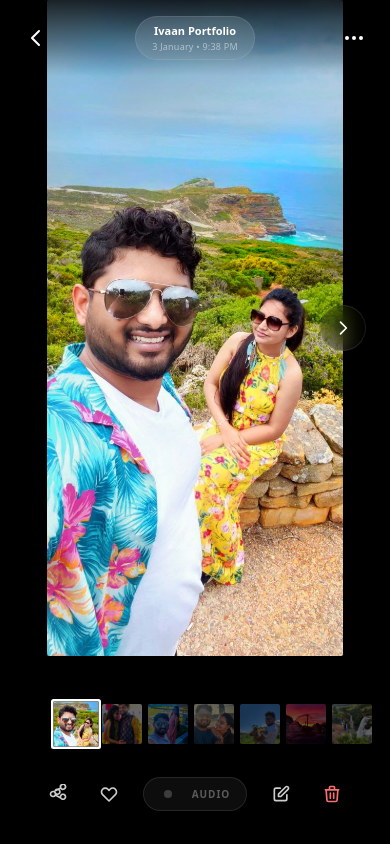
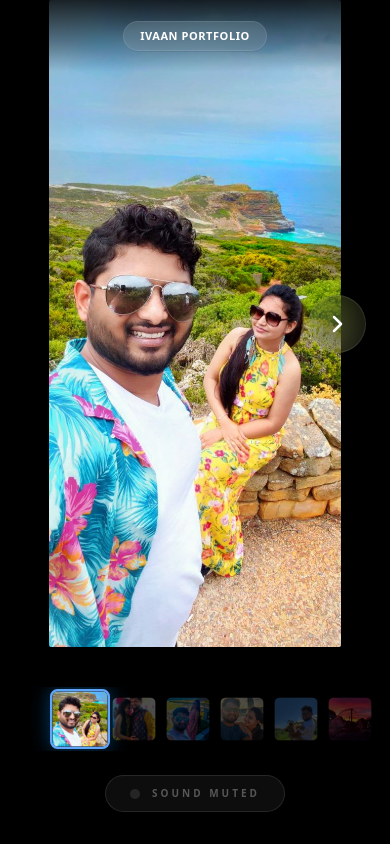
Before and after one commit to himanshunimje1/Ivaan-portfolio-Personal-Website, a React (Vite) app: page / in a window 390 px wide. Built offline with nearby package versions, Linux system fonts and the light colour scheme.

Commit message:
feat: simplify iPhone gallery and add scroll-to-navigate

```diff
--- a/src/App.jsx
+++ b/src/App.jsx
@@ -46,6 +46,24 @@ export default function App() {
     }
   };
 
+  // Add scroll/wheel listener for picture changing
+  useEffect(() => {
+    const handleWheel = (e) => {
+      // deltaY > 0 means scroll down -> next picture (right)
+      // deltaY < 0 means scroll up -> previous picture (left)
+      if (Math.abs(e.deltaY) > 30) { // Threshold to prevent too fast switching
+        if (e.deltaY > 0) {
+          paginate(1);
+        } else {
+          paginate(-1);
+        }
+      }
+    };
+
+    window.addEventListener('wheel', handleWheel, { passive: true });
+    return () => window.removeEventListener('wheel', handleWheel);
+  }, [currentIndex, photos.length]);
+
   if (photos.length === 0) return (
     <div className="h-screen w-screen bg-black flex items-center justify-center">
       <div className="w-8 h-8 border-4 border-white/20 border-t-white rounded-full animate-spin" />
@@ -77,16 +95,15 @@ export default function App() {
 
       {/* Top Navigation Bar */}
       <div className="absolute top-0 w-full z-30 p-4 flex items-center justify-between bg-gradient-to-b from-black/80 to-transparent">
-        <button className="p-2 hover:bg-white/10 rounded-full transition-colors">
+        <button className="p-2 opacity-0 pointer-events-none">
           <svg className="w-6 h-6" fill="none" stroke="currentColor" viewBox="0 0 24 24"><path strokeLinecap="round" strokeLinejoin="round" strokeWidth={2} d="M15 19l-7-7 7-7" /></svg>
         </button>
 
         <div className="bg-white/10 backdrop-blur-md px-4 py-1.5 rounded-full border border-white/10 text-center">
-          <div className="text-[11px] font-semibold">Ivaan Portfolio</div>
-          <div className="text-[9px] text-white/50 tracking-wide">3 January • 9:38 PM</div>
+          <div className="text-[11px] font-semibold tracking-wider uppercase">Ivaan Portfolio</div>
         </div>
 
-        <button className="p-2 hover:bg-white/10 rounded-full transition-colors">
+        <button className="p-2 opacity-0 pointer-events-none">
           <svg className="w-6 h-6" fill="none" stroke="currentColor" viewBox="0 0 24 24"><path strokeLinecap="round" strokeLinejoin="round" strokeWidth={2} d="M5 12h.01M12 12h.01M19 12h.01M6 12a1 1 0 11-2 0 1 1 0 012 0zm7 0a1 1 0 11-2 0 1 1 0 012 0zm7 0a1 1 0 11-2 0 1 1 0 012 0z" /></svg>
         </button>
       </div>
@@ -116,16 +133,16 @@ export default function App() {
           <button
             onClick={() => paginate(-1)}
             disabled={currentIndex === 0}
-            className={`pointer-events-auto p-3 rounded-full bg-black/20 backdrop-blur-md border border-white/10 hover:bg-white/10 transition-all ${currentIndex === 0 ? 'opacity-0' : 'opacity-100'}`}
+            className={`pointer-events-auto p-4 rounded-full bg-white/5 backdrop-blur-xl border border-white/10 hover:bg-white/20 transition-all ${currentIndex === 0 ? 'opacity-0' : 'opacity-100'}`}
           >
-            <svg className="w-5 h-5" fill="none" stroke="currentColor" viewBox="0 0 24 24"><path strokeLinecap="round" strokeLinejoin="round" strokeWidth={2} d="M15 19l-7-7 7-7" /></svg>
+            <svg className="w-6 h-6" fill="none" stroke="currentColor" viewBox="0 0 24 24"><path strokeLinecap="round" strokeLinejoin="round" strokeWidth={2.5} d="M15 19l-7-7 7-7" /></svg>
           </button>
           <button
             onClick={() => paginate(1)}
             disabled={currentIndex === photos.length - 1}
-            className={`pointer-events-auto p-3 rounded-full bg-black/20 backdrop-blur-md border border-white/10 hover:bg-white/10 transition-all ${currentIndex === photos.length - 1 ? 'opacity-0' : 'opacity-100'}`}
+            className={`pointer-events-auto p-4 rounded-full bg-white/5 backdrop-blur-xl border border-white/10 hover:bg-white/20 transition-all ${currentIndex === photos.length - 1 ? 'opacity-0' : 'opacity-100'}`}
           >
-            <svg className="w-5 h-5" fill="none" stroke="currentColor" viewBox="0 0 24 24"><path strokeLinecap="round" strokeLinejoin="round" strokeWidth={2} d="M9 5l7 7-7 7" /></svg>
+            <svg className="w-6 h-6" fill="none" stroke="currentColor" viewBox="0 0 24 24"><path strokeLinecap="round" strokeLinejoin="round" strokeWidth={2.5} d="M9 5l7 7-7 7" /></svg>
           </button>
         </div>
       </div>
@@ -145,10 +162,10 @@ export default function App() {
                 setDirection(i > currentIndex ? 1 : -1);
                 setCurrentIndex(i);
               }}
-              className={`flex-shrink-0 h-10 w-10 rounded-sm overflow-hidden cursor-pointer transition-all duration-300 ${
+              className={`flex-shrink-0 h-12 w-12 rounded-md overflow-hidden cursor-pointer transition-all duration-300 ${
                 i === currentIndex
-                  ? 'scale-125 border-2 border-white opacity-100'
-                  : 'opacity-40 hover:opacity-100'
+                  ? 'scale-125 border-2 border-blue-400 opacity-100 z-10 shadow-[0_0_15px_rgba(0,150,255,0.4)]'
+                  : 'opacity-30 hover:opacity-100 scale-90'
               }`}
             >
               <img src={photo.url} className="w-full h-full object-cover" alt="" />
@@ -156,24 +173,25 @@ export default function App() {
           ))}
         </div>
 
-        {/* Bottom Actions Bar */}
-        <div className="flex items-center justify-between px-6 text-white/80 max-w-md mx-auto w-full">
-          <button className="p-2 hover:bg-white/10 rounded-lg transition-colors"><svg className="w-5 h-5" fill="none" stroke="currentColor" viewBox="0 0 24 24"><path strokeLinecap="round" strokeLinejoin="round" strokeWidth={2} d="M8.684 13.342C8.886 12.938 9 12.482 9 12c0-.482-.114-.938-.316-1.342m0 2.684a3 3 0 110-2.684m0 2.684l6.632 3.316m-6.632-6a3 3 0 100-2.684l6.632-3.316m0 0a3 3 0 105.367-2.684 3 3 0 00-5.367 2.684zm0 9.316a3 3 0 105.368 2.684 3 3 0 00-5.368-2.684z" /></svg></button>
-          <button className="p-2 hover:bg-white/10 rounded-lg transition-colors"><svg className="w-5 h-5" fill="none" stroke="currentColor" viewBox="0 0 24 24"><path strokeLinecap="round" strokeLinejoin="round" strokeWidth={2} d="M4.318 6.318a4.5 4.5 0 000 6.364L12 20.364l7.682-7.682a4.5 4.5 0 00-6.364-6.364L12 7.636l-1.318-1.318a4.5 4.5 0 00-6.364 0z" /></svg></button>
-
-          {/* Main Navigation Control Area */}
-          <div className="flex items-center gap-4 bg-white/5 backdrop-blur-xl rounded-full px-4 py-2 border border-white/10">
+        {/* Bottom Actions Bar - Minimalized */}
+        <div className="flex items-center justify-center px-6 text-white/80 max-w-md mx-auto w-full">
+          {/* Audio toggle in place of old icons */}
+          <div className="flex items-center gap-4 bg-white/5 backdrop-blur-2xl rounded-full px-6 py-2.5 border border-white/10 shadow-xl">
             <button
-              onClick={() => setIsPlaying(!isPlaying)}
-              className="p-1 hover:text-white transition-colors"
+              onClick={() => {
+                if (audioRef.current) {
+                  if (isPlaying) audioRef.current.pause(); else audioRef.current.play();
+                  setIsPlaying(!isPlaying);
+                }
+              }}
+              className="flex items-center gap-3 group"
             >
-              <div className={`w-2 h-2 rounded-full ${isPlaying ? 'bg-blue-400 shadow-[0_0_10px_cyan]' : 'bg-white/20'}`} />
+              <div className={`w-2.5 h-2.5 rounded-full transition-all duration-500 ${isPlaying ? 'bg-blue-400 shadow-[0_0_10px_cyan] scale-110' : 'bg-white/10'}`} />
+              <span className={`text-[10px] font-bold tracking-[0.3em] uppercase transition-colors ${isPlaying ? 'text-white' : 'text-white/30'}`}>
+                {isPlaying ? 'Sound Active' : 'Sound Muted'}
+              </span>
             </button>
-            <span className="text-[10px] font-bold tracking-widest uppercase opacity-40">Audio</span>
           </div>
-
-          <button className="p-2 hover:bg-white/10 rounded-lg transition-colors"><svg className="w-5 h-5" fill="none" stroke="currentColor" viewBox="0 0 24 24"><path strokeLinecap="round" strokeLinejoin="round" strokeWidth={2} d="M11 5H6a2 2 0 00-2 2v11a2 2 0 002 2h11a2 2 0 002-2v-5m-1.414-9.414a2 2 0 112.828 2.828L11.828 15H9v-2.828l8.586-8.586z" /></svg></button>
-          <button className="p-2 hover:bg-white/10 rounded-lg transition-colors text-red-400"><svg className="w-5 h-5" fill="none" stroke="currentColor" viewBox="0 0 24 24"><path strokeLinecap="round" strokeLinejoin="round" strokeWidth={2} d="M19 7l-.867 12.142A2 2 0 0116.138 21H7.862a2 2 0 01-1.995-1.858L5 7m5 4v6m4-6v6m1-10V4a1 1 0 00-1-1h-4a1 1 0 00-1 1v3M4 7h16" /></svg></button>
         </div>
       </div>
 
```
